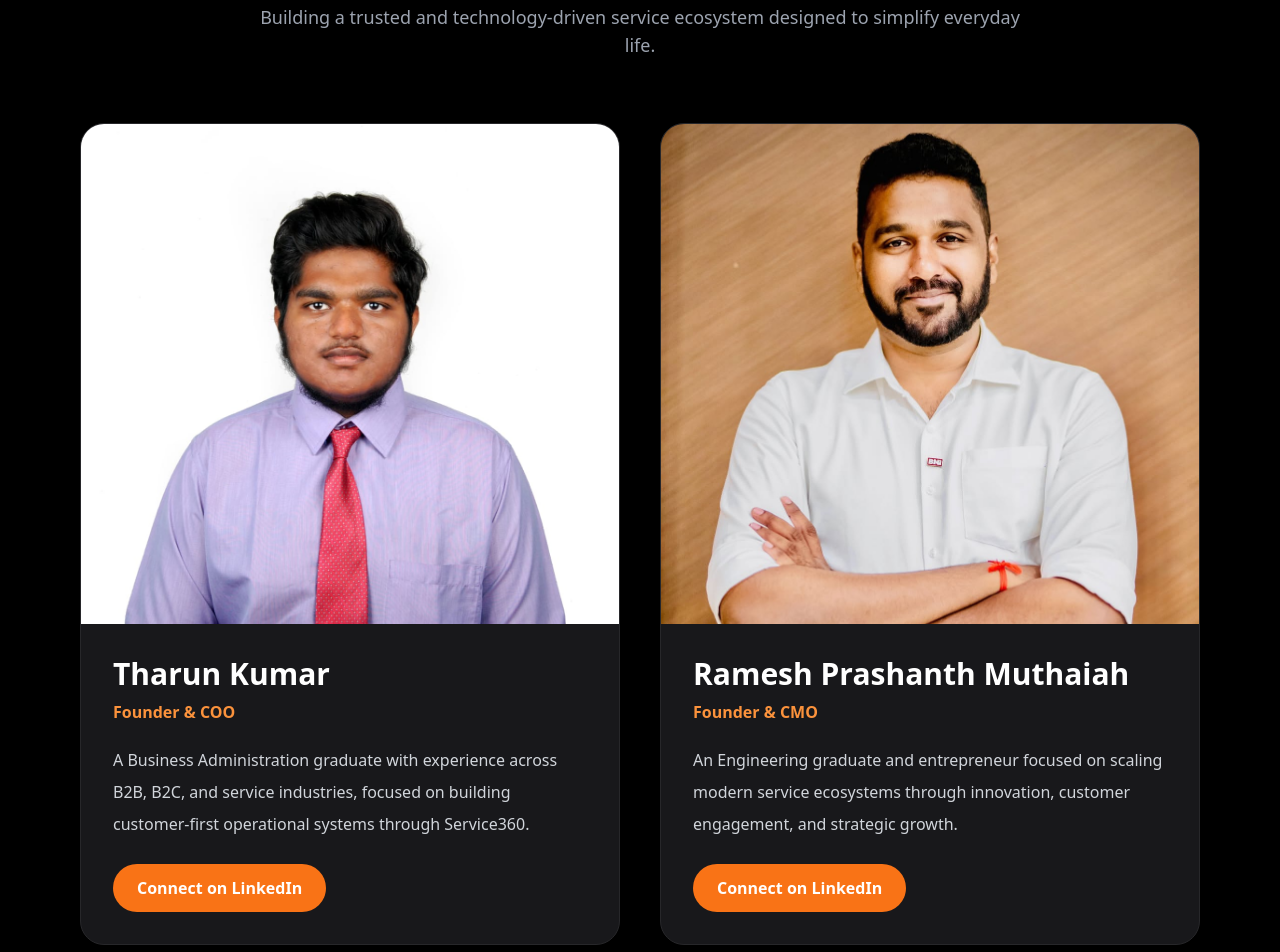
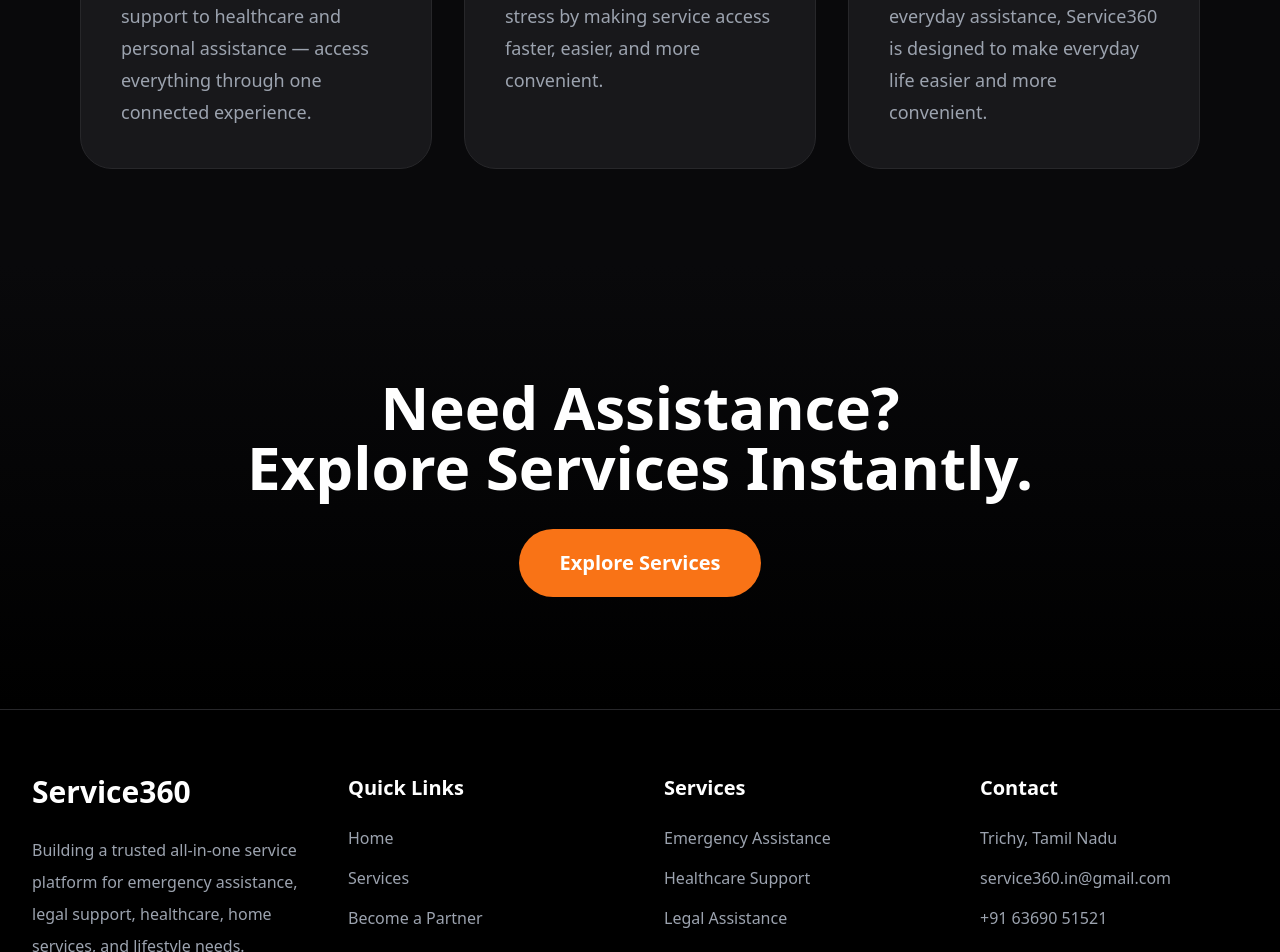
Before and after one commit to service-360/service360-website, a Next.js app: page / in a window 1280 px wide. Shown: the part 3680-4632 px from the top of the page. Built offline with nearby package versions, Linux system fonts and the light colour scheme.

Commit message:
Refactor homepage with modular service categories and improved UX

```diff
--- a/app/page.js
+++ b/app/page.js
@@ -68,6 +68,13 @@ export default function Home() {
 
       description:
         "Quick-response support and urgent assistance services when immediate help is required.",
+    },
+
+    {
+      category: "Pet Care Services",
+
+      description:
+        "Reliable pet care, grooming, assistance, and support services designed for pet wellbeing and everyday convenience.",
     },
 
   ]
@@ -270,7 +277,6 @@ export default function Home() {
 
         <div className="grid md:grid-cols-3 gap-8">
 
-          {/* Card 1 */}
           <div className="bg-zinc-900 border border-zinc-800 rounded-[32px] p-10 hover:border-orange-500 transition duration-300">
 
             <div className="mb-6 text-orange-400 text-5xl">
@@ -287,7 +293,6 @@ export default function Home() {
 
           </div>
 
-          {/* Card 2 */}
           <div className="bg-zinc-900 border border-zinc-800 rounded-[32px] p-10 hover:border-orange-500 transition duration-300">
 
             <div className="mb-6 text-orange-400 text-5xl">
@@ -304,7 +309,6 @@ export default function Home() {
 
           </div>
 
-          {/* Card 3 */}
           <div className="bg-zinc-900 border border-zinc-800 rounded-[32px] p-10 hover:border-orange-500 transition duration-300">
 
             <div className="mb-6 text-orange-400 text-5xl">
@@ -318,99 +322,6 @@ export default function Home() {
             <p className="text-gray-400 text-lg leading-8">
               Whether it’s urgent support or everyday assistance, Service360 is designed to make everyday life easier and more convenient.
             </p>
-
-          </div>
-
-        </div>
-
-      </section>
-
-      {/* Founders Section */}
-      <section className="px-6 md:px-20 py-24 bg-black text-white">
-
-        <div className="text-center mb-16">
-
-          <h2 className="text-4xl md:text-5xl font-bold mb-5">
-            Meet The Founders
-          </h2>
-
-          <p className="text-gray-400 text-lg max-w-3xl mx-auto">
-            Building a trusted and technology-driven service ecosystem designed to simplify everyday life.
-          </p>
-
-        </div>
-
-        <div className="grid md:grid-cols-2 gap-10">
-
-          {/* Founder 1 */}
-          <div className="bg-zinc-900 border border-zinc-800 rounded-3xl overflow-hidden">
-
-            <img
-              src="/tharun.jpg"
-              alt="Tharun Kumar"
-              className="w-full h-[500px] object-cover"
-            />
-
-            <div className="p-8">
-
-              <h3 className="text-3xl font-bold mb-2">
-                Tharun Kumar
-              </h3>
-
-              <p className="text-orange-400 font-semibold mb-5">
-                Founder & COO
-              </p>
-
-              <p className="text-gray-300 leading-8 mb-6">
-                A Business Administration graduate with experience across B2B, B2C, and service industries, focused on building customer-first operational systems through Service360.
-              </p>
-
-              <a
-                href="https://www.linkedin.com/in/tharun-kumar-manivannan"
-                target="_blank"
-                rel="noopener noreferrer"
-                className="inline-block bg-orange-500 hover:bg-orange-600 transition px-6 py-3 rounded-full font-semibold"
-              >
-                Connect on LinkedIn
-              </a>
-
-            </div>
-
-          </div>
-
-          {/* Founder 2 */}
-          <div className="bg-zinc-900 border border-zinc-800 rounded-3xl overflow-hidden">
-
-            <img
-              src="/ramesh.jpg"
-              alt="Ramesh Prashanth Muthaiah"
-              className="w-full h-[500px] object-cover"
-            />
-
-            <div className="p-8">
-
-              <h3 className="text-3xl font-bold mb-2">
-                Ramesh Prashanth Muthaiah
-              </h3>
-
-              <p className="text-orange-400 font-semibold mb-5">
-                Founder & CMO
-              </p>
-
-              <p className="text-gray-300 leading-8 mb-6">
-                An Engineering graduate and entrepreneur focused on scaling modern service ecosystems through innovation, customer engagement, and strategic growth.
-              </p>
-
-              <a
-                href="https://linkedin.com/"
-                target="_blank"
-                rel="noopener noreferrer"
-                className="inline-block bg-orange-500 hover:bg-orange-600 transition px-6 py-3 rounded-full font-semibold"
-              >
-                Connect on LinkedIn
-              </a>
-
-            </div>
 
           </div>
 
```
